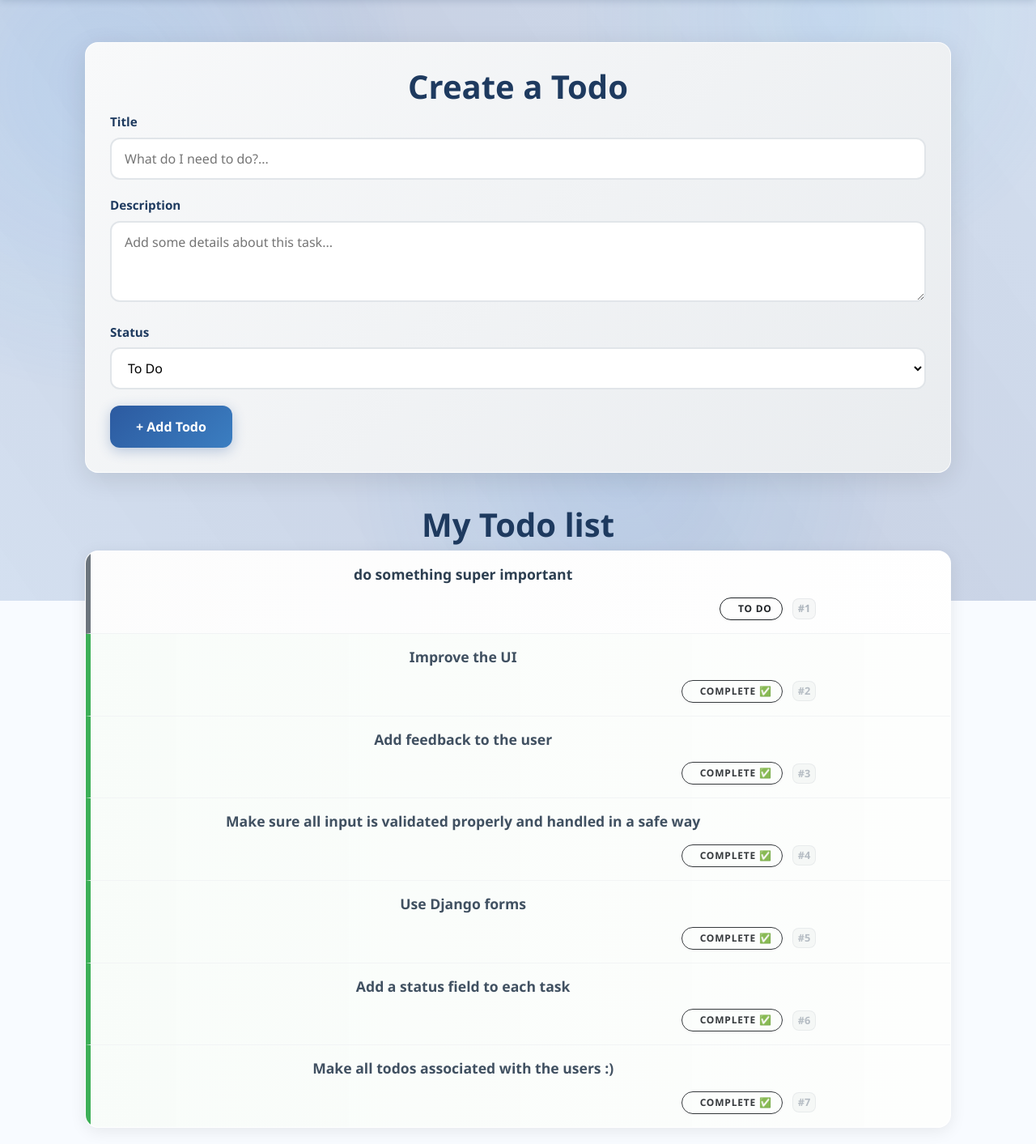
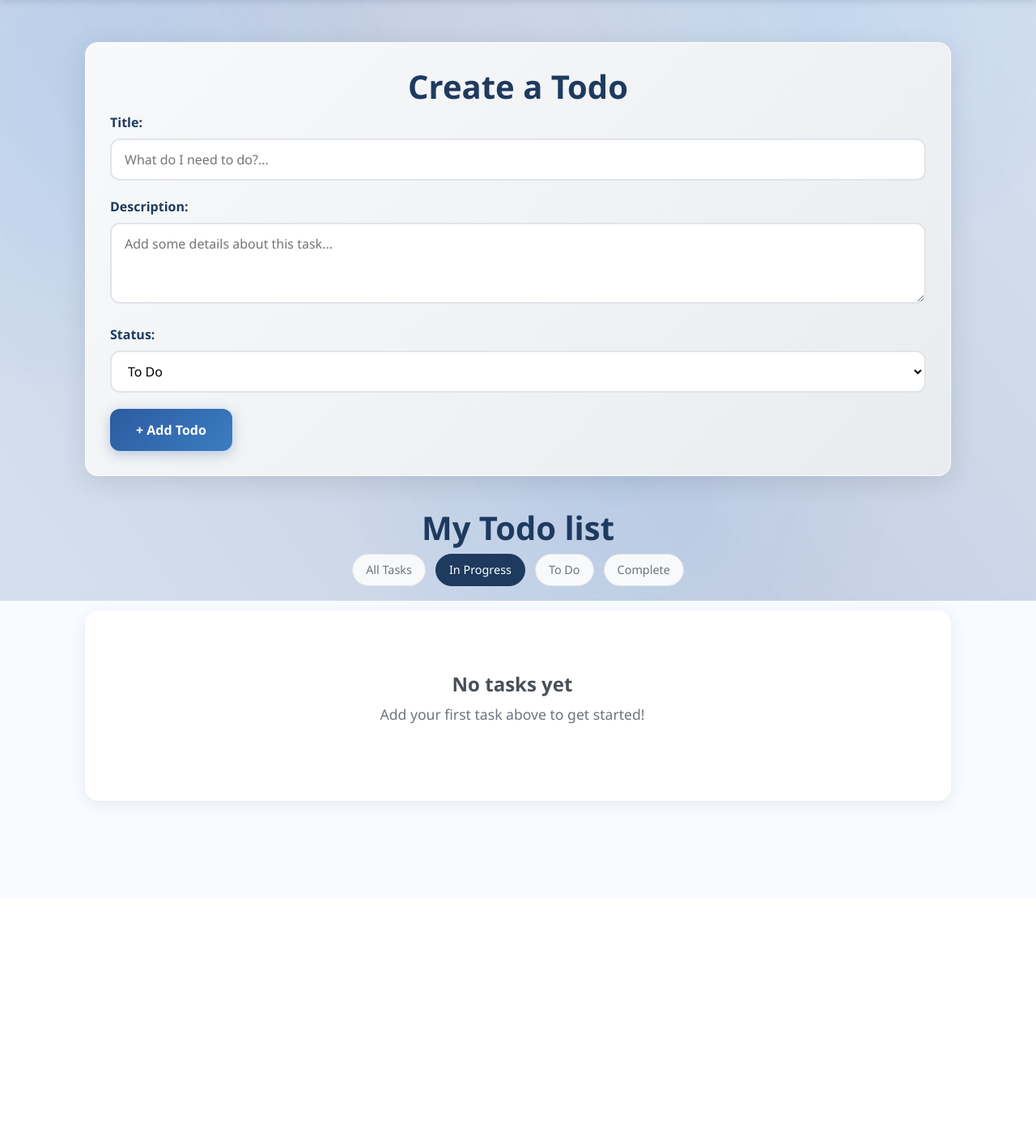
Before and after one commit to dev-j0e1/first-personal-Django-project, a Django app: page /myapp/todo/?status=2 in a window 1280 px wide. Shown: the part 58-1471 px from the top of the page at 81% size. After the commit the page ends 1056 px from the top, so only its background shows below. Run offline with Django 4.2, Linux system fonts and the light colour scheme; a user stored in the database is signed in; data comes from the database, SQL or seed files in the repository; both versions use the stored data as it was after the commit; parts of the project's set-up code (start-up, migrations or seed data) failed here and were passed over; some libraries are stand-ins or nearby versions.

Commit message:
Yep we are done now

```diff
--- /dev/null
+++ b/myapp/forms.py
@@ -0,0 +1,73 @@
+from django import forms
+from django.contrib.auth.forms import UserCreationForm
+from django.contrib.auth.models import User
+from .models import Task
+
+
+class TaskForm(forms.ModelForm):
+    """Form for creating and editing tasks."""
+
+    class Meta:
+        model = Task
+        fields = ['title', 'description', 'status']
+        widgets = {
+            'title': forms.TextInput(attrs={
+                'class': 'form-input',
+                'placeholder': 'What do I need to do?...',
+                'maxlength': '200',
+                'required': True
+            }),
+            'description': forms.Textarea(attrs={
+                'class': 'form-textarea',
+                'placeholder': 'Add some details about this task...',
+                'rows': '3'
+            }),
+            'status': forms.Select(attrs={
+                'class': 'form-select',
+                'required': True
+            }, choices=[
+                (1, 'To Do'),
+                (2, 'In Progress...'),
+                (3, 'Complete ✅')
+            ])
+        }
+
+    def __init__(self, *args, **kwargs):
+        super().__init__(*args, **kwargs)
+        # Make title required
+        self.fields['title'].required = True
+
+
+class TaskUpdateForm(forms.ModelForm):
+    """Form for updating existing tasks."""
+
+    class Meta:
+        model = Task
+        fields = ['title', 'description', 'status']
+        widgets = {
+            'title': forms.TextInput(attrs={
+                'class': 'form-input',
+                'id': 'editTitle',
+                'maxlength': '200',
+                'required': True
+            }),
+            'description': forms.Textarea(attrs={
+                'class': 'form-textarea',
+                'id': 'editDescription',
+                'rows': '3'
+            }),
+            'status': forms.Select(attrs={
+                'class': 'form-select',
+                'id': 'statusSelector',
+                'required': True
+            }, choices=[
+                (1, 'To Do'),
+                (2, 'In Progress...'),
+                (3, 'Complete ✅')
+            ])
+        }
+
+    def __init__(self, *args, **kwargs):
+        super().__init__(*args, **kwargs)
+        # Make title required
+        self.fields['title'].required = True
--- a/myapp/templates/todo.html
+++ b/myapp/templates/todo.html
@@ -105,6 +105,55 @@
         transform: translateY(0);
     }
 
+    /* Form Error Styles */
+    .field-errors {
+        color: #dc3545;
+        font-size: 0.875rem;
+        margin-top: 5px;
+    }
+
+    .alert-error {
+        background-color: #f8d7da;
+        color: #721c24;
+        padding: 12px;
+        border-radius: 8px;
+        border: 1px solid #f5c6cb;
+        margin-bottom: 20px;
+    }
+
+    /* Status Filter */
+    .status-filter {
+        display: flex;
+        justify-content: center;
+        gap: 12px;
+        margin-bottom: 30px;
+        flex-wrap: wrap;
+    }
+
+    .filter-btn {
+        padding: 8px 16px;
+        border-radius: 20px;
+        text-decoration: none;
+        color: #6c757d;
+        background: #f8f9fa;
+        border: 1px solid #dee2e6;
+        transition: all 0.3s ease;
+        font-size: 0.9rem;
+        font-weight: 500;
+    }
+
+    .filter-btn:hover {
+        background: #e9ecef;
+        color: #495057;
+        transform: translateY(-1px);
+    }
+
+    .filter-btn.active {
+        background: var(--primary-blue);
+        color: white;
+        border-color: var(--primary-blue);
+    }
+
     /* Todo List View */
     .todos-list {
         background: white;
@@ -112,6 +161,7 @@
         box-shadow: 0 4px 20px rgba(0,0,0,0.08);
         border: 1px solid rgba(255,255,255,0.8);
         overflow: hidden;
+        margin-bottom: 100px;
     }
 
     .todo-item {
@@ -136,6 +186,7 @@
     .todo-item:last-child {
         border-bottom: none;
     }
+
 
     /* Status-specific background styling */
     .todo-status-1 {
@@ -577,23 +628,40 @@
         <form method="post" action="{% url 'todo' %}">
         <h1 style="text-align: center;">Create a Todo</h1>
             {% csrf_token %}
+            {% if form.non_field_errors %}
+                <div class="alert alert-error">
+                    {{ form.non_field_errors }}
+                </div>
+            {% endif %}
+
             <div class="form-group">
-                <label class="form-label" for="title">Title</label>
-                <input class="form-input" id="title" placeholder="What do I need to do?..." name="title" type="text" required maxlength="200" />
+                {{ form.title.label_tag }}
+                {{ form.title }}
+                {% if form.title.errors %}
+                    <div class="field-errors">
+                        {{ form.title.errors }}
+                    </div>
+                {% endif %}
             </div>
 
             <div class="form-group">
-                <label class="form-label" for="description">Description</label>
-                <textarea class="form-textarea" id="description" name="description" placeholder="Add some details about this task..." rows="3"></textarea>
+                {{ form.description.label_tag }}
+                {{ form.description }}
+                {% if form.description.errors %}
+                    <div class="field-errors">
+                        {{ form.description.errors }}
+                    </div>
+                {% endif %}
             </div>
 
             <div class="form-group">
-                <label class="form-label">Status</label>
-                <select class="form-select" name="status" required>
-                    <option value="1" selected>To Do</option>
-                    <option value="2">In Progress...</option>
-                    <option value="3">Complete ✅</option>
-                </select>
+                {{ form.status.label_tag }}
+                {{ form.status }}
+                {% if form.status.errors %}
+                    <div class="field-errors">
+                        {{ form.status.errors }}
+                    </div>
+                {% endif %}
             </div>
 
             <button type="submit" class="btn-add">
@@ -604,6 +672,15 @@
 
     <!-- Todo List -->
      <h1 style="text-align: center">My Todo list</h1>
+
+    <!-- Status Filter -->
+    <div class="status-filter">
+        <a href="{% url 'todo' %}" class="filter-btn {% if not status_filter %}active{% endif %}">All Tasks</a>
+        <a href="{% url 'todo' %}?status=2" class="filter-btn {% if status_filter == '2' %}active{% endif %}">In Progress</a>
+        <a href="{% url 'todo' %}?status=1" class="filter-btn {% if status_filter == '1' %}active{% endif %}">To Do</a>
+        <a href="{% url 'todo' %}?status=3" class="filter-btn {% if status_filter == '3' %}active{% endif %}">Complete</a>
+    </div>
+
     <div class="todos-list">
         {% for todo in tasks %}
         <div class="todo-item todo-status-{{ todo.status }}">
@@ -689,38 +766,6 @@
             <button type="button" class="btn-cancel" onclick="closeDeleteConfirm()">Cancel</button>
             <button type="button" class="btn-delete" onclick="confirmDelete()">Delete Task</button>
         </div>
-    </div>
-</div>
-
-<!-- Edit Modal -->
-<div id="editModal" class="modal">
-    <div class="modal-content">
-        <span class="modal-close" onclick="closeModal()">&times;</span>
-        <h2>Edit Task</h2>
-        <form id="editForm">
-            {% csrf_token %}
-            <div>
-                <label for="editTitle">Title</label>
-                <input id="editTitle" name="title" type="text" required maxlength="200" style="width: 100%; padding: 8px; margin-bottom: 10px;" />
-            </div>
-            <div>
-                <label for="editDescription">Description</label>
-                <textarea id="editDescription" name="description" rows="3" style="width: 100%; padding: 8px; margin-bottom: 10px;"></textarea>
-            </div>
-            <div>
-                <select name="status" id="statusSelector">
-                    <option value="1">To Do</option>
-                    <option value="2">In Progress...</option>
-                    <option value="3">Complete ✅</option>
-                </select>
-
-            </div>
-            <div class="modal-buttons">
-                <button type="button" class="btn-save" onclick="submitUpdate()">Save Changes</button>
-                <button type="button" class="btn-delete" onclick="openDeleteConfirm()">Delete Task</button>
-                <button type="button" class="btn-cancel" onclick="closeModal()">Cancel</button>
-            </div>
-        </form>
     </div>
 </div>
 
--- a/myapp/views.py
+++ b/myapp/views.py
@@ -9,25 +9,47 @@ logger = logging.getLogger(__name__)
 from django.conf import settings
 
 from django.contrib.auth.decorators import login_required
+from .forms import TaskForm, TaskUpdateForm
 
 
 
 @login_required(login_url=settings.LOGIN_PATH)
 def todo(request):
     if request.method == "POST":
-        title = request.POST.get("title", "").strip()
-        description = request.POST.get("description", "").strip()
-        status = request.POST.get("status", 1)
+        form = TaskForm(request.POST)
+        if form.is_valid():
+            task = form.save(commit=False)
+            task.user = request.user
+            task.save()
+            messages.success(request, f'"{task.title}" task created successfully!')
+            return redirect("todo")
+        else:
+            messages.error(request, "Please correct the errors below.")
+    else:
+        form = TaskForm()
 
-        if title:
-            Task.create_task(request.user, title, description, status)
-            messages.add_message(request, messages.INFO, title +  " task created successfully! :)")
-            return redirect("todo")
+    # Add status filtering (stretch goal)
+    status_filter = request.GET.get('status')
+    tasks = Task.objects.filter(user=request.user)
 
-    tasks = Task.objects.filter(user=request.user)
+    if status_filter and status_filter.isdigit():
+        tasks = tasks.filter(status=int(status_filter))
+
+    # Order tasks with custom ordering for status
+    from django.db.models import Case, When
+    tasks = tasks.annotate(
+        custom_order=Case(
+            When(status=2, then=0),  # In Progress first
+            When(status=1, then=1),  # To Do second
+            When(status=3, then=2),  # Complete last
+        )
+    ).order_by('custom_order', '-create')
+
     return render(request, "todo.html", {
         "active_page": "todo",
         "tasks": tasks,
+        "form": form,
+        "status_filter": status_filter,
     })
 
 @login_required(login_url=settings.LOGIN_PATH)
@@ -39,20 +61,23 @@ def update_task(request, task_id):
         return redirect("todo")
 
     if request.method == "POST":
-        title = request.POST.get("title", "").strip()
-        description = request.POST.get("description", "").strip()
-        status = request.POST.get("status", 1)
+        form = TaskUpdateForm(request.POST, instance=task)
+        if form.is_valid():
+            updated_task = form.save()
+            messages.success(request, f'"{updated_task.title}" task updated successfully!')
 
-        if title:
-            task.update_task(title=title, description=description, status=status)
-            messages.add_message(request, messages.INFO, "Task has been updated successfully")
-            messages.success(request, title + " task updated successfully.")
+            # Check if this is an AJAX request
+            if request.headers.get('Content-Type') == 'multipart/form-data' or request.META.get('HTTP_X_REQUESTED_WITH') == 'XMLHttpRequest':
+                return redirect("todo")
             return redirect("todo")
         else:
-            messages.error(request, "Title cannot be empty.")
+            messages.error(request, "Please correct the errors below.")
+    else:
+        form = TaskUpdateForm(instance=task)
 
     return render(request, "edit_task.html", {
         "task": task,
+        "form": form,
         "active_page": "todo",
     })
 
```
Also changed, not shown: db.sqlite3.
